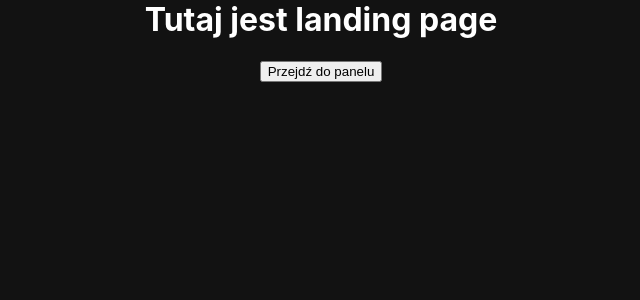
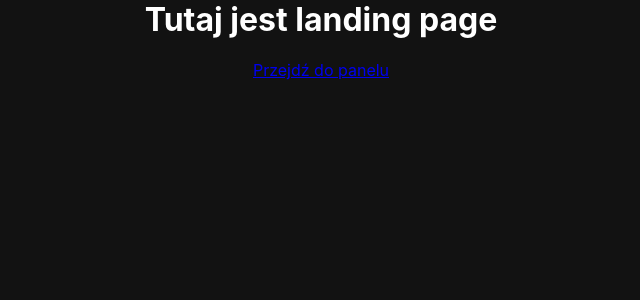
Before and after one commit to Nico2d/TimeLord, a React (Create React App) app: page / in a window 1280 px wide. Shown: the top 300 px of the page, without its empty margins (319-959 px from the left). Built offline with nearby package versions, Linux system fonts and the light colour scheme.

Commit message:
feat: simple test routing

```diff
--- a/package.json
+++ b/package.json
@@ -10,6 +10,7 @@
     "@types/node": "^12.0.0",
     "@types/react": "^17.0.0",
     "@types/react-dom": "^17.0.0",
+    "@types/react-router-dom": "^5.1.7",
     "react": "^17.0.2",
     "react-dom": "^17.0.2",
     "react-router-dom": "^5.2.0",
--- a/src/App.tsx
+++ b/src/App.tsx
@@ -1,8 +1,10 @@
 import React from "react";
+import { BrowserRouter as Router, Link, Route, Switch } from "react-router-dom";
 import styled, { createGlobalStyle } from "styled-components";
+import { Dashboard } from "./Components/Dashboard";
+import { LandingPage } from "./Components/LandingPage";
 
-function App() {
-  const GlobalStyle = createGlobalStyle`
+const GlobalStyle = createGlobalStyle`
     body {
       margin: 0;
       font-family: -apple-system, Roboto, 'Segoe UI', 'Oxygen',
@@ -20,12 +22,21 @@ function App() {
     }
   `;
 
+function App() {
   return (
     <Container>
       <GlobalStyle />
-      <Header>Tutaj jest landing page</Header>
 
-      <button>Przejdź do panelu</button>
+      <Router>
+        <Switch>
+          <Route exact path="/">
+            <LandingPage />
+          </Route>
+          <Route path="/dashboard">
+            <Dashboard />
+          </Route>
+        </Switch>
+      </Router>
     </Container>
   );
 }
@@ -36,7 +47,3 @@ const Container = styled.div`
   width: 100vw;
   text-align: center;
 `;
-
-const Header = styled.h1`
-  margin-top: 0;
-`;
--- /dev/null
+++ b/src/Components/Dashboard.tsx
@@ -0,0 +1,3 @@
+export const Dashboard = () => {
+  return <div>Hello in Dashboard</div>;
+};
--- /dev/null
+++ b/src/Components/LandingPage.tsx
@@ -0,0 +1,14 @@
+import styled from "styled-components";
+
+export const LandingPage = () => {
+  return (
+    <>
+      <Header>Tutaj jest landing page</Header>
+      <a href="/dashboard">Przejdź do panelu</a>
+    </>
+  );
+};
+
+const Header = styled.h1`
+  margin-top: 0;
+`;
```
Also changed, not shown: 1 other file (tests, documents, lock files or other folders).
